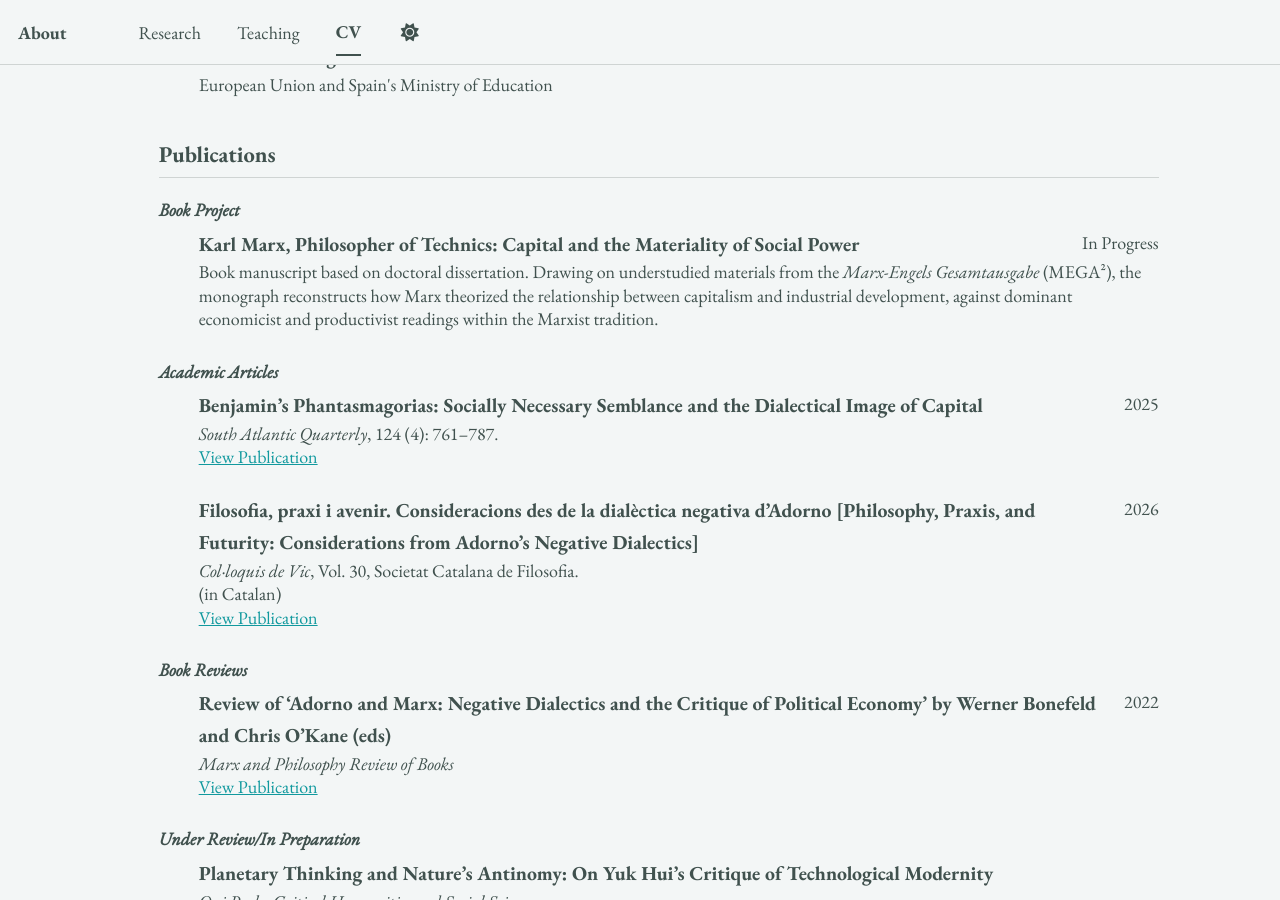
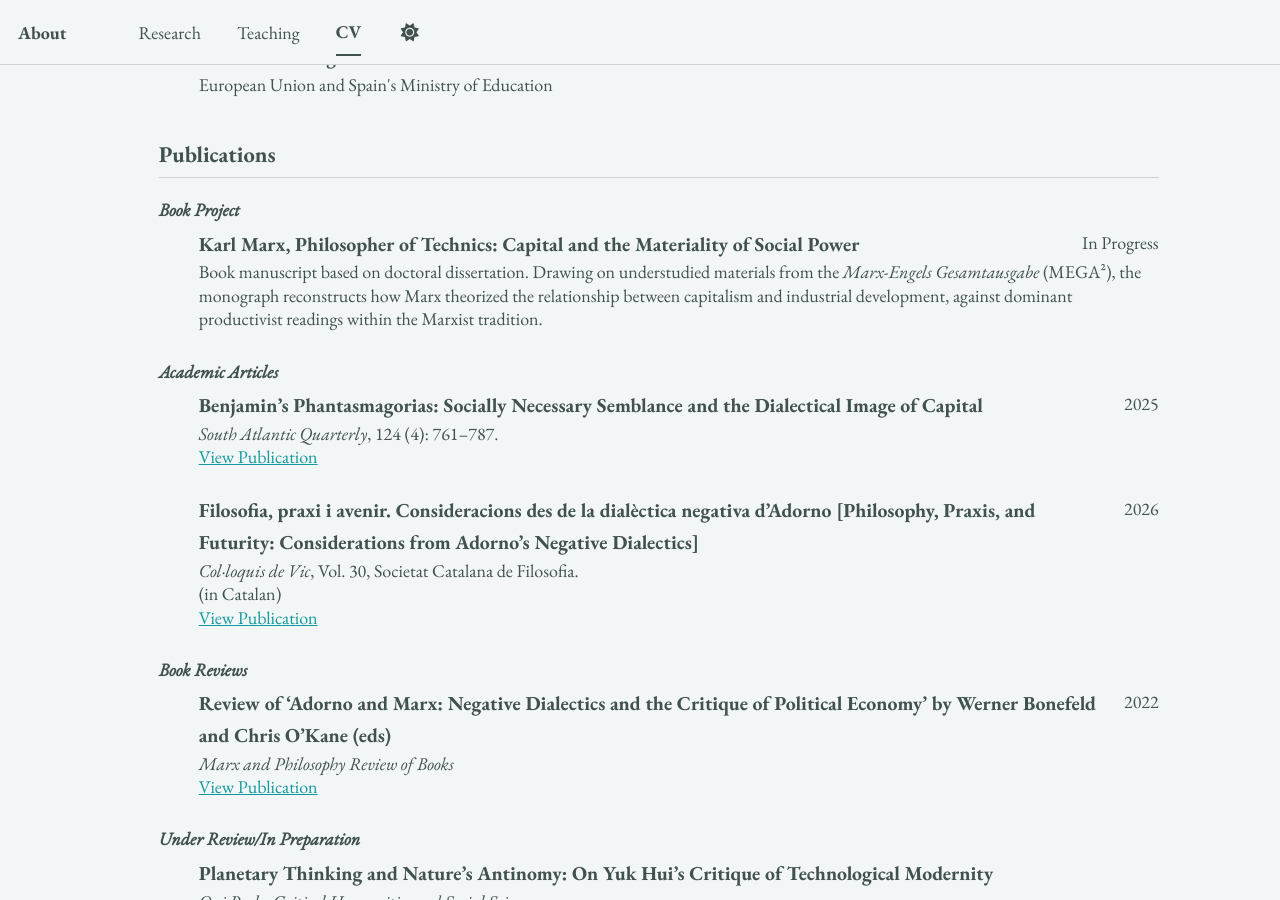
Before and after one commit to epujol90/epujol90.github.io, a Jekyll site: the page built from _pages/cv-json.md, in a window 1280 px wide and 900 px high, scrolled down 2740 px. Built offline with Jekyll 4.4.1, drawn with Linux system fonts in a browser that asks for light colours; a script bundle is joined from its source files by our own code; library files that are not in the unit come from our copies.

Commit message:
Update cv.json

```diff
--- a/_data/cv.json
+++ b/_data/cv.json
@@ -177,7 +177,7 @@
       "publisher": "",
       "releaseDate": "In Progress",
       "website": "",
-      "summary": "Book manuscript based on doctoral dissertation. Drawing on understudied materials from the <em>Marx&#8209;Engels Gesamtausgabe</em> (MEGA²), the monograph reconstructs how Marx theorized the relationship between capitalism and industrial development, against dominant economicist and productivist readings within the Marxist tradition.",
+      "summary": "Book manuscript based on doctoral dissertation. Drawing on understudied materials from the <em>Marx&#8209;Engels Gesamtausgabe</em> (MEGA²), the monograph reconstructs how Marx theorized the relationship between capitalism and industrial development, against dominant productivist readings within the Marxist tradition.",
       "category": "Book Project"
     },
     {
```
